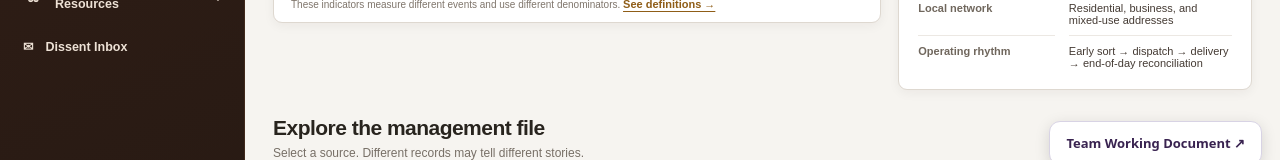
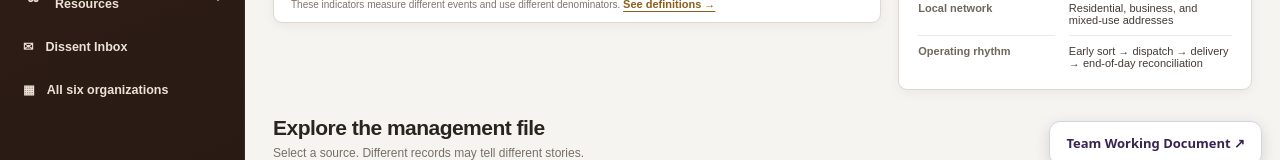
Before and after one commit to yeonkyunganabelkim/PA3003_AI-in-Org, a plain HTML site: page ups/index.html in a window 1280 px wide. Shown: the part 617-777 px from the top of the page. Drawn offline with Linux system fonts and the light colour scheme.

Commit message:
Add all organizations navigation link to ups/index.html

```diff
--- a/ups/index.html
+++ b/ups/index.html
@@ -130,7 +130,7 @@ const link=(s,label='Open section')=>`<a class="textlink" href="#${s}">${esc(lab
 const pct=(n)=>Math.round(n*100)/100;
 const rate=(z)=>z.claims/z.attempts*10000;
 const num=n=>Number(n).toLocaleString('en-US');
-function sideRender(name){side.innerHTML=`<div class="sticky-side"><div class="side-intro"><small>CASE FILE 02</small><h2>Delivered on Paper,<br>Missing in Reality</h2><p>Raritan Gateway Package Center</p></div><div class="side-label">CASE MATERIALS</div>${routes.map(([id,l,icon])=>`<a href="#${id}" class="side-link ${id===name?'active':''}" aria-current="${id===name?'page':'false'}"><span class="side-icon" aria-hidden="true">${icon}</span><span>${l}</span><span class="arrow" aria-hidden="true">›</span></a>`).join('')}<a class="side-link" href="./dissent-inbox.html"><span aria-hidden="true">✉</span><span>Dissent Inbox</span></a></div>`}
+function sideRender(name){side.innerHTML=`<div class="sticky-side"><div class="side-intro"><small>CASE FILE 02</small><h2>Delivered on Paper,<br>Missing in Reality</h2><p>Raritan Gateway Package Center</p></div><div class="side-label">CASE MATERIALS</div>${routes.map(([id,l,icon])=>`<a href="#${id}" class="side-link ${id===name?'active':''}" aria-current="${id===name?'page':'false'}"><span class="side-icon" aria-hidden="true">${icon}</span><span>${l}</span><span class="arrow" aria-hidden="true">›</span></a>`).join('')}<a class="side-link" href="./dissent-inbox.html"><span aria-hidden="true">✉</span><span>Dissent Inbox</span></a><a class="side-link" href="../"><span aria-hidden="true">▦</span><span>All six organizations</span></a></div>`}
 function footer(){return `<footer class="footer"><span>RGPC / OR-26-1103 · Case File 02 · Fall 2026</span><span>Educational management simulation; staff, records, incidents and local operating figures are synthetic. Not an official UPS service.</span></footer>`}
 function wrap(inner){return `<div class="wrap">${inner}${footer()}</div>`}
 function pt(title,description,kicker='OPERATIONS REVIEW'){return `<header class="page-lead"><span class="eyebrow">${esc(kicker)} · CASE FILE 02</span><h1>${esc(title)}</h1><p>${esc(description)}</p></header>`}
```
